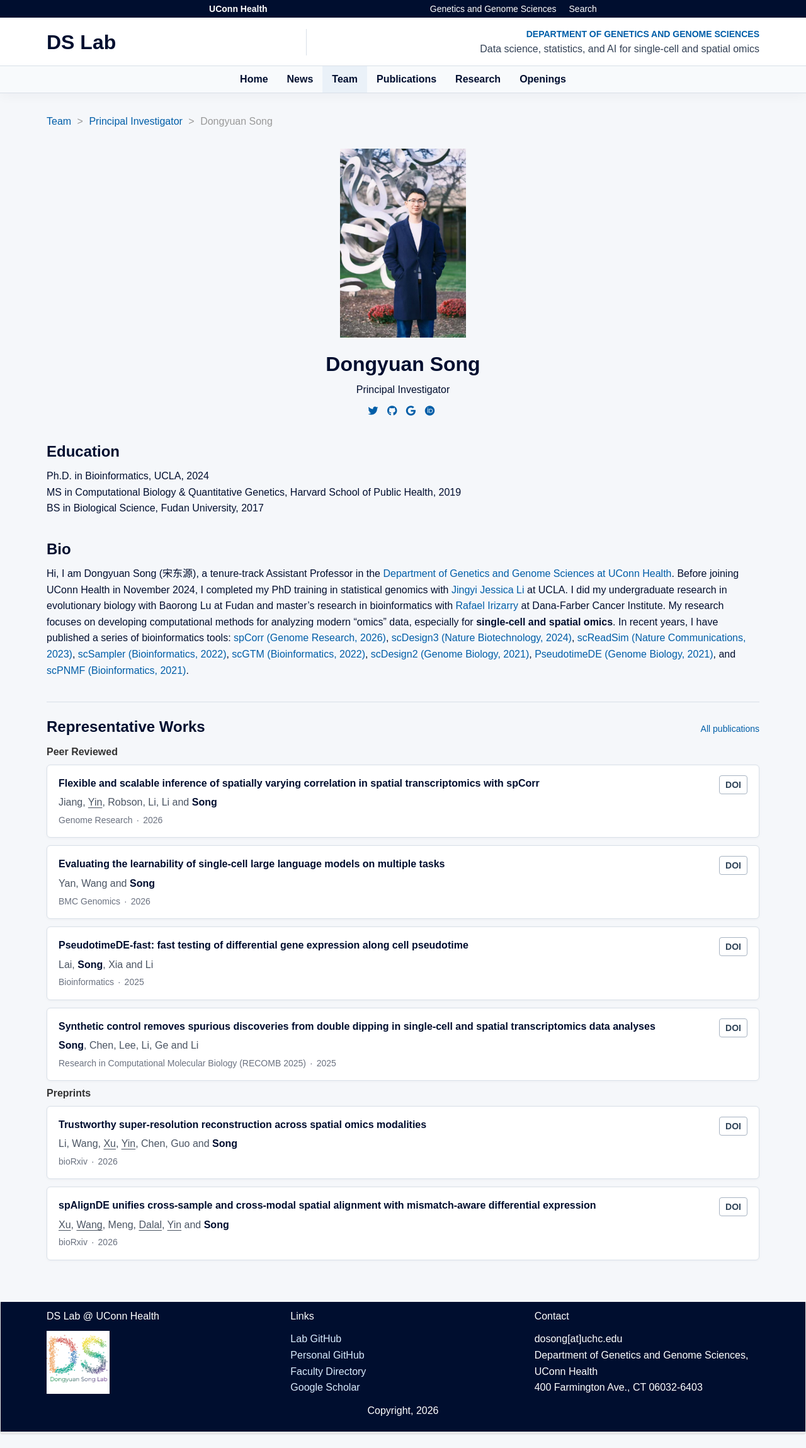
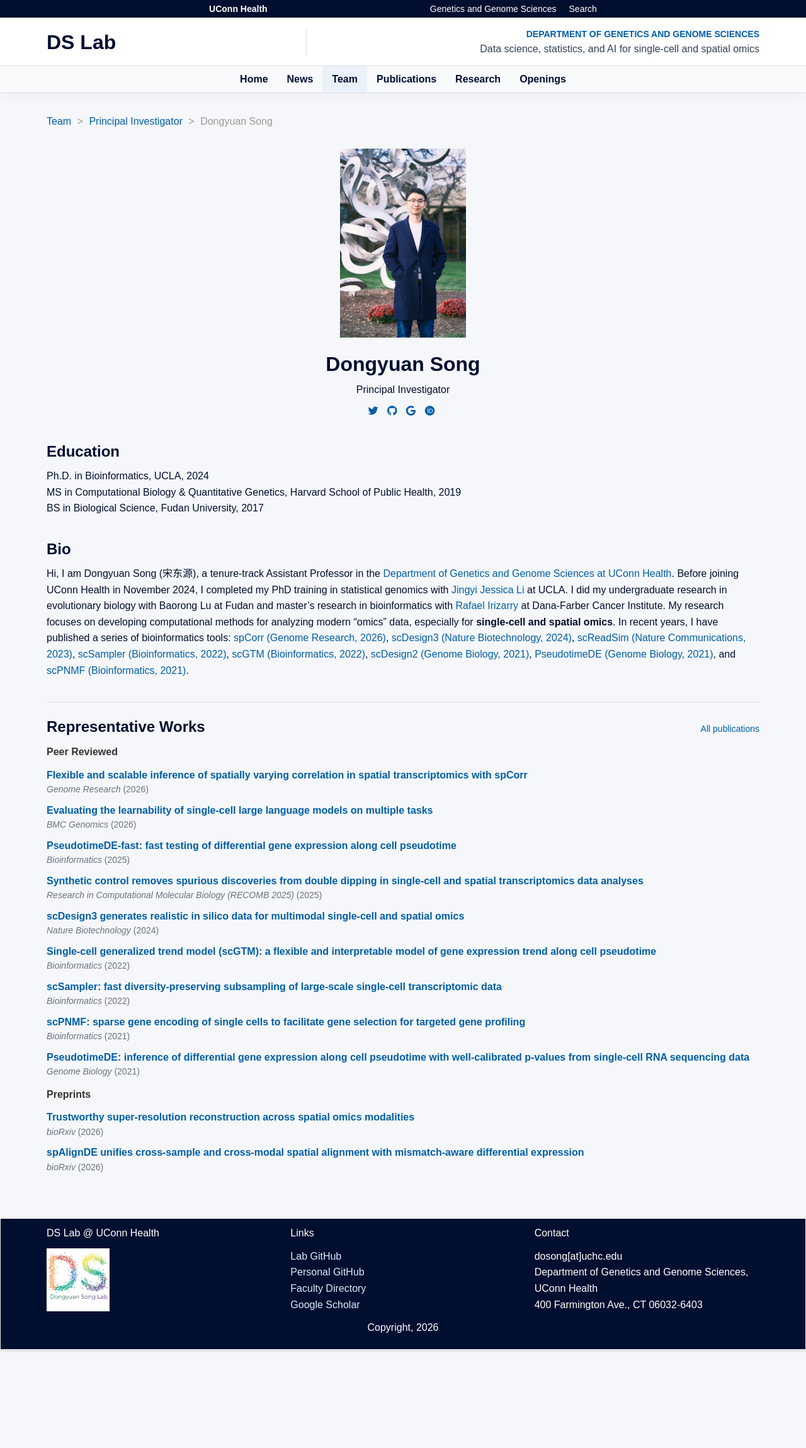
Before and after one commit to dsong-lab/dsong-lab.github.io, a Jekyll site: the page built from _pages/team/_posts/2024-12-13-researcher-PI.md, in a window 1280 px wide. Shown: the whole page at 63% size. Built offline with Jekyll 4.4.1, drawn with Linux system fonts in a browser that asks for light colours; nearby versions of some CDN libraries; after the commit the page ends 2168 px from its top, so only the background shows below that.

Commit message:
Include UCLA works and compact member publication lists

```diff
--- a/_data/publications.json
+++ b/_data/publications.json
@@ -731,11 +731,13 @@
     "author": [
       {
         "family": "Cui",
-        "given": "Elvis Han"
+        "given": "Elvis Han",
+        "co_first_author": true
       },
       {
         "family": "<b>Song</b>",
-        "given": "Dongyuan"
+        "given": "Dongyuan",
+        "co_first_author": true
       },
       {
         "family": "Wong",
--- a/_includes/member-publications.html
+++ b/_includes/member-publications.html
@@ -5,10 +5,6 @@
 {%- if page.publications_since -%}
   {%- assign member_publication_start = page.publications_since | date: '%Y%m%d' | plus: 0 -%}
 {%- endif -%}
-{%- assign postdocs = site.posts | where: 'category', 'postdocs' -%}
-{%- assign students = site.posts | where: 'category', 'student' -%}
-{%- assign current_lab_members = postdocs | concat: students | map: 'title' -%}
-
 {%- capture member_publication_lists -%}
   {%- for member_publication_group in member_publication_groups -%}
     {%- assign member_group_publications = '' | split: ',' -%}
@@ -39,12 +35,17 @@
     {%- assign member_publication_count = member_publication_count | plus: member_group_count -%}
     {%- if member_group_count > 0 -%}
       <h4>{% if member_publication_group == 'publications' %}Peer Reviewed{% else %}Preprints{% endif %}</h4>
-      <div class="publication-list">
+      <ul class="member-publication-list">
         {% for member_paper in member_group_publications %}
-          {% assign member_collapse_id = 'member-' | append: member_publication_group | append: '-' | append: forloop.index %}
-          {% include publication-item.html publication=member_paper collapse_id=member_collapse_id lab_members=current_lab_members %}
+          {% assign member_doi = member_paper.DOI | remove_first: 'https://doi.org/' | remove_first: 'http://doi.org/' | remove_first: 'https://dx.doi.org/' | remove_first: 'http://dx.doi.org/' %}
+          {% assign member_year = member_paper.issued['date-parts'] | first | first %}
+          {% assign member_venue = member_paper.container-title | default: member_paper.publisher | default: member_paper.source %}
+          <li>
+            <a class="member-publication-title" href="https://doi.org/{{ member_doi }}" target="_blank" rel="noopener noreferrer">{{ member_paper.title | escape }}</a>
+            <span class="member-publication-meta"><em>{{ member_venue | escape }}</em>{% if member_year %} ({{ member_year }}){% endif %}</span>
+          </li>
         {% endfor %}
-      </div>
+      </ul>
     {%- endif -%}
   {%- endfor -%}
 {%- endcapture -%}
--- a/css/main.scss
+++ b/css/main.scss
@@ -405,6 +405,30 @@
   font-size: $type-small;
 }
 
+.member-publication-list {
+  list-style: none;
+  margin: 0;
+  padding: 0;
+}
+
+.site-main .member-publication-list > li {
+  line-height: 1.4;
+  padding: 6px 0;
+}
+
+.member-publication-title {
+  font-weight: 600;
+  overflow-wrap: anywhere;
+}
+
+.member-publication-meta {
+  color: #6b7280;
+  display: block;
+  font-size: $type-small;
+  line-height: 1.4;
+  margin-top: 2px;
+}
+
 .team-member-name:hover,
 .team-member-name:focus {
   color: #005ea8;
```
Also changed, not shown: _pages/team/_posts/2024-12-13-researcher-PI.md (+1 -1 lines).
